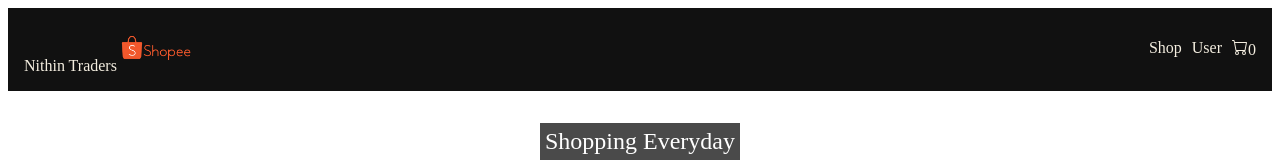
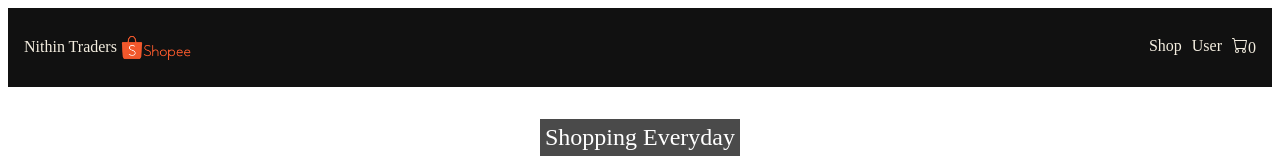
Before and after one commit to ArunprakashLfs/react_ecommerce, a React (Create React App) app: page / in a window 1280 px wide. Shown: the top 160 px of the page. Built offline with nearby package versions, Linux system fonts and the light colour scheme.

Commit message:
changed logo property

```diff
--- a/src/routes/Navbar/navbar.scss
+++ b/src/routes/Navbar/navbar.scss
@@ -24,6 +24,9 @@
         .link{
             text-decoration: none;
             color: #F4EEE0;
+            display: flex;
+            align-items: center;
+
         }
     }
     .shop-container{
@@ -36,6 +39,7 @@
         .link{
             text-decoration: none;
             color: #F4EEE0;
+            align-items: center;
         }
     }
 }
```
